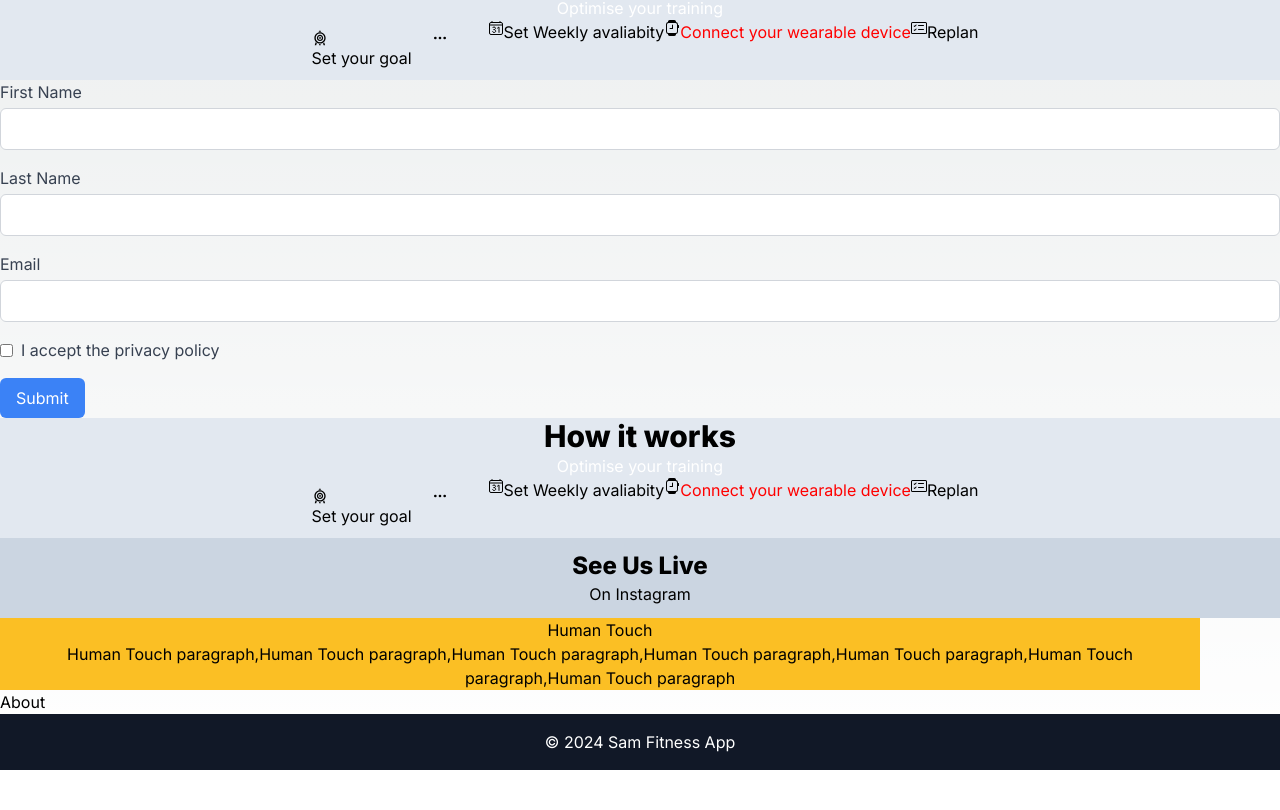
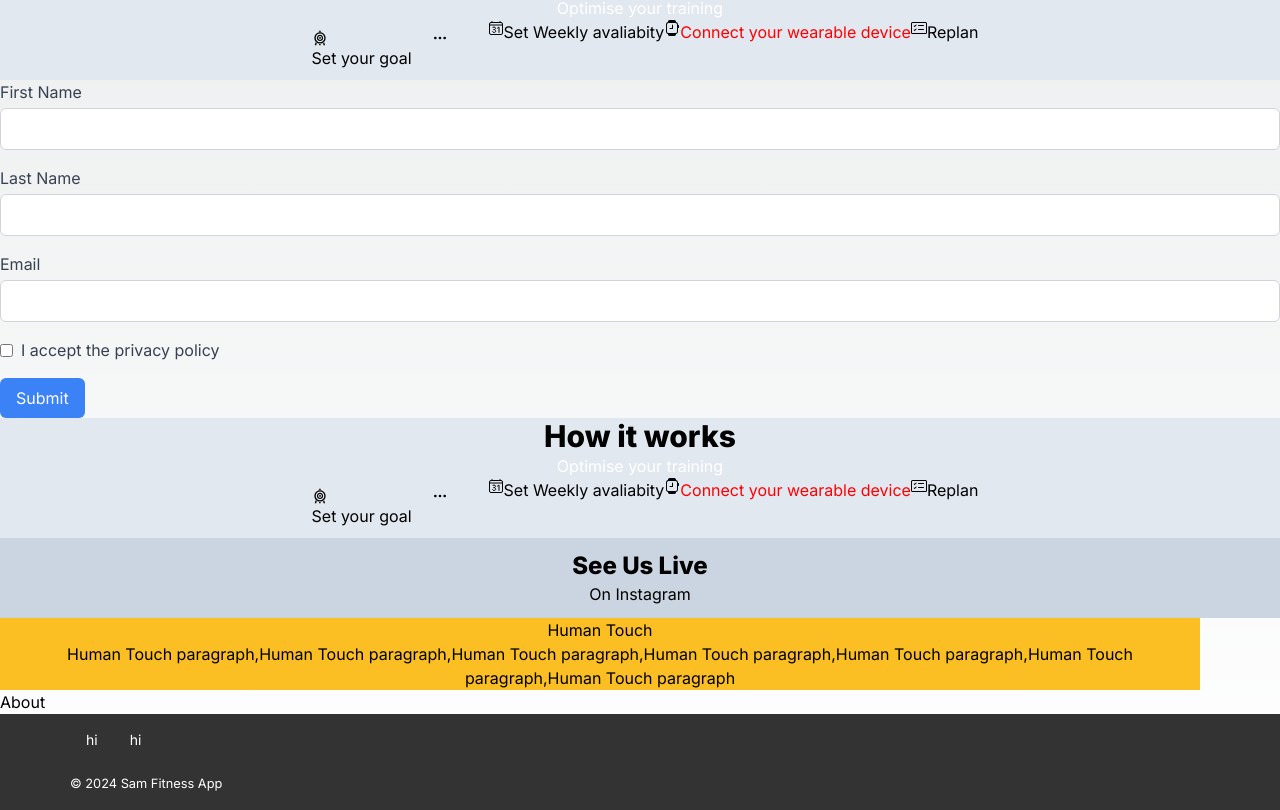
Before and after one commit to Martin2251/sam-app, a Next.js app: page / in a window 1280 px wide. Shown: the part 1074-1884 px from the top of the page. Before the commit the page ends 1844 px from the top, so only its background shows below. Built offline with nearby package versions, Linux system fonts and the light colour scheme.

Commit message:
changing footer

```diff
--- /dev/null
+++ b/src/app/Components/Footer/Footer.scss
@@ -0,0 +1,21 @@
+/* Footer.scss */
+.footer {
+    background-color: #333;
+    color: white;
+    padding: 1rem;
+  }
+
+  .footer__list {
+    list-style: none;
+    display: flex;
+    justify-content: center;
+    margin-bottom: 1rem;
+  }
+
+  .footer__item {
+    margin: 0 1rem;
+  }
+
+  .footer__copyright {
+    font-size: 0.8rem;
+  }
--- a/src/app/Components/Footer/index.tsx
+++ b/src/app/Components/Footer/index.tsx
@@ -1,10 +1,16 @@
+// Footer.tsx
 import React from 'react';
+import './Footer.scss';
 
 const Footer: React.FC = () => {
   return (
-    <footer className="bg-gray-900 text-white py-4">
+    <footer className="footer">
       <div className="container mx-auto text-center">
-        <p>&copy; {new Date().getFullYear()} Sam Fitness App</p>
+        <ul className="footer__list">
+          <li className="footer__item">hi</li>
+          <li className="footer__item">hi</li>
+        </ul>
+        <p className="footer__copyright">&copy; {new Date().getFullYear()} Sam Fitness App</p>
       </div>
     </footer>
   );
```
